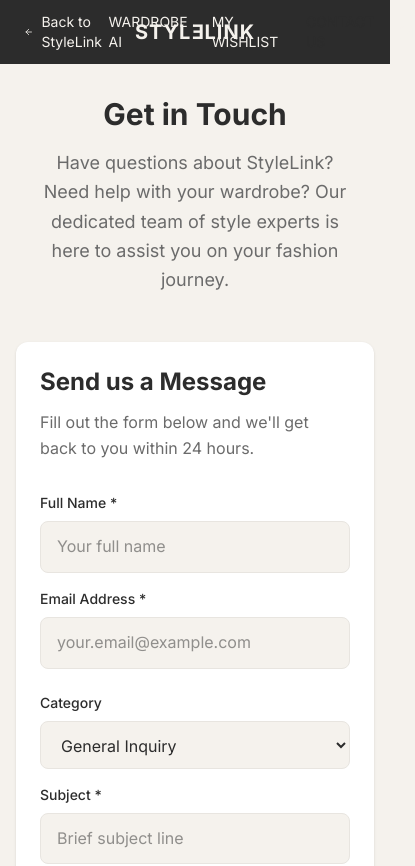
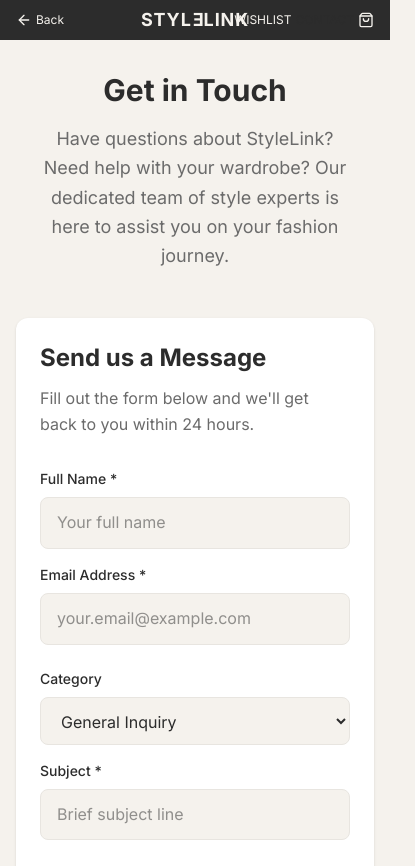
Before and after one commit to Dpippin09/StyleLink, a Next.js app: page /contact in a window 390 px wide. Shown: the top 866 px of the page, 415 px wide, since content can reach past the window. Built offline with nearby package versions, Linux system fonts and the light colour scheme; a web font is replaced by a local one.

Commit message:
menu overlap fix

```diff
--- a/src/app/contact/page.tsx
+++ b/src/app/contact/page.tsx
@@ -99,26 +99,35 @@ export default function ContactPage() {
     <div className="min-h-screen bg-background">
       {/* Header */}
       <header className="bg-[var(--header-bg)] text-[var(--header-text)] py-3">
-        <div className="container mx-auto px-6">
+        <div className="container mx-auto px-4 sm:px-6">
           <div className="flex items-center justify-between">
-            <Link href="/" className="flex items-center text-sm hover:opacity-75 transition-opacity">
-              <ArrowLeft className="w-4 h-4 mr-2" />
-              Back to StyleLink
+            <Link href="/" className="flex items-center text-xs sm:text-sm hover:opacity-75 transition-opacity">
+              <ArrowLeft className="w-4 h-4 mr-1 sm:mr-2" />
+              <span className="hidden sm:inline">Back to StyleLink</span>
+              <span className="sm:hidden">Back</span>
             </Link>
 
             <div className="absolute left-1/2 transform -translate-x-1/2">
-              <h1 className="text-xl font-bold tracking-wider">
+              <h1 className="text-lg sm:text-xl font-bold tracking-wider">
                 STYL
                 <span className="inline-block transform scale-x-[-1]">E</span>
                 LINK
               </h1>
             </div>
 
-            <div className="flex items-center space-x-6 text-sm">
-              <a href="#" className="hover:opacity-75 transition-opacity">WARDROBE AI</a>
-              <Link href="/wishlist" className="hover:opacity-75 transition-opacity">MY WISHLIST</Link>
-              <span className="text-primary font-medium">CONTACT US</span>
-              <ShoppingBag className="w-5 h-5" />
+            <div className="flex items-center space-x-1 sm:space-x-4 text-xs sm:text-sm">
+              <a href="#" className="hidden lg:inline hover:opacity-75 transition-opacity">WARDROBE AI</a>
+              <Link href="/wishlist" className="hover:opacity-75 transition-opacity">
+                <span className="hidden sm:inline">MY WISHLIST</span>
+                <span className="sm:hidden">WISHLIST</span>
+              </Link>
+              <span className="text-primary font-medium">
+                <span className="hidden sm:inline">CONTACT US</span>
+                <span className="sm:hidden">CONTACT</span>
+              </span>
+              <Link href="/cart" className="hover:opacity-75 transition-opacity">
+                <ShoppingBag className="w-4 h-4 sm:w-5 sm:h-5" />
+              </Link>
             </div>
           </div>
         </div>
--- a/src/app/demo/page.tsx
+++ b/src/app/demo/page.tsx
@@ -62,25 +62,29 @@ export default function DemoProfile() {
     <div className="min-h-screen bg-background">
       {/* Header */}
       <header className="bg-[var(--header-bg)] text-[var(--header-text)] py-3">
-        <div className="container mx-auto px-6">
+        <div className="container mx-auto px-4 sm:px-6">
           <div className="flex items-center justify-between">
-            <Link href="/" className="flex items-center text-sm hover:opacity-75 transition-opacity">
-              <ArrowLeft className="w-4 h-4 mr-2" />
-              Back to StyleLink
+            <Link href="/" className="flex items-center text-xs sm:text-sm hover:opacity-75 transition-opacity">
+              <ArrowLeft className="w-4 h-4 mr-1 sm:mr-2" />
+              <span className="hidden sm:inline">Back to StyleLink</span>
+              <span className="sm:hidden">Back</span>
             </Link>
 
             <div className="absolute left-1/2 transform -translate-x-1/2">
-              <h1 className="text-xl font-bold tracking-wider">
+              <h1 className="text-lg sm:text-xl font-bold tracking-wider">
                 STYL
                 <span className="inline-block transform scale-x-[-1]">E</span>
                 LINK
               </h1>
             </div>
 
-            <div className="flex items-center space-x-4 text-sm">
-              <span className="bg-primary/20 text-primary px-3 py-1 rounded-full font-medium">DEMO MODE</span>
-              <Bell className="w-5 h-5" />
-              <Settings className="w-5 h-5" />
+            <div className="flex items-center space-x-2 sm:space-x-4 text-xs sm:text-sm">
+              <span className="bg-primary/20 text-primary px-2 sm:px-3 py-1 rounded-full font-medium">
+                <span className="hidden sm:inline">DEMO MODE</span>
+                <span className="sm:hidden">DEMO</span>
+              </span>
+              <Bell className="w-4 h-4 sm:w-5 sm:h-5" />
+              <Settings className="w-4 h-4 sm:w-5 sm:h-5" />
             </div>
           </div>
         </div>
--- a/src/app/profile/page.tsx
+++ b/src/app/profile/page.tsx
@@ -116,31 +116,42 @@ function ProfilePage() {
     <div className="min-h-screen bg-background">
       {/* Header */}
       <header className="bg-[var(--header-bg)] text-[var(--header-text)] py-3">
-        <div className="container mx-auto px-6">
+        <div className="container mx-auto px-4 sm:px-6">
           <div className="flex items-center justify-between">
-            <Link href="/" className="flex items-center text-sm hover:opacity-75 transition-opacity">
-              <ArrowLeft className="w-4 h-4 mr-2" />
-              Back to StyleLink
+            <Link href="/" className="flex items-center text-xs sm:text-sm hover:opacity-75 transition-opacity">
+              <ArrowLeft className="w-4 h-4 mr-1 sm:mr-2" />
+              <span className="hidden sm:inline">Back to StyleLink</span>
+              <span className="sm:hidden">Back</span>
             </Link>
 
             <div className="absolute left-1/2 transform -translate-x-1/2">
-              <h1 className="text-xl font-bold tracking-wider">
+              <h1 className="text-lg sm:text-xl font-bold tracking-wider">
                 STYL
                 <span className="inline-block transform scale-x-[-1]">E</span>
                 LINK
               </h1>
             </div>
 
-            <div className="flex items-center space-x-4 text-sm">
-              <span className={`px-3 py-1 rounded-full font-medium ${
+            <div className="flex items-center space-x-1 sm:space-x-4 text-xs sm:text-sm">
+              <span className={`px-2 sm:px-3 py-1 rounded-full font-medium ${
                 isReturningUser
                   ? 'bg-green-500/20 text-green-600'
                   : 'bg-primary/20 text-primary'
               }`}>
-                {isReturningUser ? 'WELCOME BACK' : 'NEW USER'}
+                {isReturningUser ? (
+                  <>
+                    <span className="hidden sm:inline">WELCOME BACK</span>
+                    <span className="sm:hidden">BACK</span>
+                  </>
+                ) : (
+                  <>
+                    <span className="hidden sm:inline">NEW USER</span>
+                    <span className="sm:hidden">NEW</span>
+                  </>
+                )}
               </span>
-              <Bell className="w-5 h-5" />
-              <Settings className="w-5 h-5" />
+              <Bell className="w-4 h-4 sm:w-5 sm:h-5" />
+              <Settings className="w-4 h-4 sm:w-5 sm:h-5" />
             </div>
           </div>
         </div>
--- a/src/app/search/page.tsx
+++ b/src/app/search/page.tsx
@@ -50,28 +50,32 @@ function SearchResults() {
     <div className="min-h-screen bg-background">
       {/* Header */}
       <header className="bg-[var(--header-bg)] text-[var(--header-text)] py-3">
-        <div className="container mx-auto px-6">
+        <div className="container mx-auto px-4 sm:px-6">
           <div className="flex items-center justify-between">
-            <Link href="/" className="flex items-center text-sm hover:opacity-75 transition-opacity">
-              <ArrowLeft className="w-4 h-4 mr-2" />
-              Back to StyleLink
+            <Link href="/" className="flex items-center text-xs sm:text-sm hover:opacity-75 transition-opacity">
+              <ArrowLeft className="w-4 h-4 mr-1 sm:mr-2" />
+              <span className="hidden sm:inline">Back to StyleLink</span>
+              <span className="sm:hidden">Back</span>
             </Link>
 
             <div className="absolute left-1/2 transform -translate-x-1/2">
-              <h1 className="text-xl font-bold tracking-wider">
+              <h1 className="text-lg sm:text-xl font-bold tracking-wider">
                 STYL
                 <span className="inline-block transform scale-x-[-1]">E</span>
                 LINK
               </h1>
             </div>
 
-            <div className="flex items-center space-x-6 text-sm">
-              <a href="#" className="hover:opacity-75 transition-opacity">WARDROBE AI</a>
-              <Link href="/wishlist" className="hover:opacity-75 transition-opacity">MY WISHLIST</Link>
-              <Link href="/contact" className="hover:opacity-75 transition-opacity">CONTACT US</Link>
+            <div className="flex items-center space-x-1 sm:space-x-4 text-xs sm:text-sm">
+              <a href="#" className="hidden lg:inline hover:opacity-75 transition-opacity">WARDROBE AI</a>
+              <Link href="/wishlist" className="hover:opacity-75 transition-opacity">
+                <span className="hidden sm:inline">MY WISHLIST</span>
+                <span className="sm:hidden">WISHLIST</span>
+              </Link>
+              <Link href="/contact" className="hidden sm:inline hover:opacity-75 transition-opacity">CONTACT US</Link>
               <Link href="/cart" className="relative hover:opacity-75 transition-opacity">
-                <ShoppingBag className="w-5 h-5" />
-                <span className="absolute -top-2 -right-2 bg-primary text-primary-foreground text-xs rounded-full w-5 h-5 flex items-center justify-center">
+                <ShoppingBag className="w-4 h-4 sm:w-5 sm:h-5" />
+                <span className="absolute -top-1 -right-1 sm:-top-2 sm:-right-2 bg-primary text-primary-foreground text-xs rounded-full w-4 h-4 sm:w-5 sm:h-5 flex items-center justify-center">
                   3
                 </span>
               </Link>
--- a/src/app/wishlist/page.tsx
+++ b/src/app/wishlist/page.tsx
@@ -168,28 +168,32 @@ export default function WishlistPage() {
     <div className="min-h-screen bg-background">
       {/* Header */}
       <header className="bg-[var(--header-bg)] text-[var(--header-text)] py-3">
-        <div className="container mx-auto px-6">
+        <div className="container mx-auto px-4 sm:px-6">
           <div className="flex items-center justify-between">
-            <Link href="/" className="flex items-center text-sm hover:opacity-75 transition-opacity">
-              <ArrowLeft className="w-4 h-4 mr-2" />
-              Back to StyleLink
+            <Link href="/" className="flex items-center text-xs sm:text-sm hover:opacity-75 transition-opacity">
+              <ArrowLeft className="w-4 h-4 mr-1 sm:mr-2" />
+              <span className="hidden sm:inline">Back to StyleLink</span>
+              <span className="sm:hidden">Back</span>
             </Link>
 
             <div className="absolute left-1/2 transform -translate-x-1/2">
-              <h1 className="text-xl font-bold tracking-wider">
+              <h1 className="text-lg sm:text-xl font-bold tracking-wider">
                 STYL
                 <span className="inline-block transform scale-x-[-1]">E</span>
                 LINK
               </h1>
             </div>
 
-            <div className="flex items-center space-x-6 text-sm">
-              <a href="#" className="hover:opacity-75 transition-opacity">WARDROBE AI</a>
-              <span className="text-primary font-medium">MY WISHLIST</span>
-              <Link href="/contact" className="hover:opacity-75 transition-opacity">CONTACT US</Link>
+            <div className="flex items-center space-x-1 sm:space-x-4 text-xs sm:text-sm">
+              <a href="#" className="hidden lg:inline hover:opacity-75 transition-opacity">WARDROBE AI</a>
+              <span className="text-primary font-medium">
+                <span className="hidden sm:inline">MY WISHLIST</span>
+                <span className="sm:hidden">WISHLIST</span>
+              </span>
+              <Link href="/contact" className="hidden sm:inline hover:opacity-75 transition-opacity">CONTACT US</Link>
               <Link href="/cart" className="relative hover:opacity-75 transition-opacity">
-                <ShoppingBag className="w-5 h-5" />
-                <span className="absolute -top-2 -right-2 bg-primary text-primary-foreground text-xs rounded-full w-5 h-5 flex items-center justify-center">
+                <ShoppingBag className="w-4 h-4 sm:w-5 sm:h-5" />
+                <span className="absolute -top-1 -right-1 sm:-top-2 sm:-right-2 bg-primary text-primary-foreground text-xs rounded-full w-4 h-4 sm:w-5 sm:h-5 flex items-center justify-center">
                   3
                 </span>
               </Link>
```
